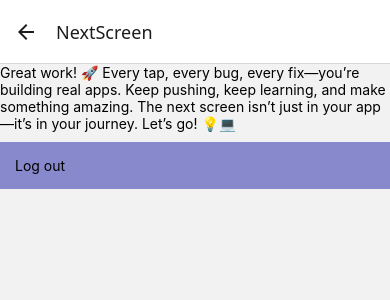
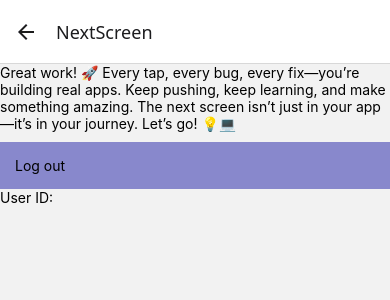
Before and after one commit to joneikholmkea/FBLogin, a React Native app: screen /NextScreen in a window 390 px wide. Shown: the top 300 px of the page. Built offline with nearby package versions, Linux system fonts and the light colour scheme; no server answers.

Commit message:
add Context to show user id in other screens

```diff
--- a/App.js
+++ b/App.js
@@ -5,14 +5,18 @@ import { createStackNavigator } from '@react-navigation/stack';
 import Login from './Login';
 import NextScreen from './NextScreen';
 const Stack = createStackNavigator()
+import { AuthProvider } from './AuthContext';
+// tilbage 10.30
 
 export default function App() {
   return (
+    <AuthProvider>
       <NavigationContainer>
         <Stack.Navigator >
           <Stack.Screen name='Login' component={Login} />
           <Stack.Screen name='NextScreen' component={NextScreen} />
         </Stack.Navigator>
       </NavigationContainer>
+    </AuthProvider>
   );
 }
--- /dev/null
+++ b/AuthContext.js
@@ -0,0 +1,13 @@
+import React, {createContext, useState, useContext} from "react";
+
+const AuthContext = createContext()
+
+export const AuthProvider = ({children})=>{
+    const [userID, setUserID] =  useState(null)
+    return (
+        <AuthContext.Provider value={{userID, setUserID}}>
+            {children}
+        </AuthContext.Provider>
+    )
+}
+export const useAuth = ()=> useContext(AuthContext)
--- a/Login.js
+++ b/Login.js
@@ -1,10 +1,23 @@
-import React,{useState} from "react";
+import React,{useEffect, useState} from "react";
 import {View, Text, TextInput, Pressable, StyleSheet, Alert} from 'react-native'
 import { createUserWithEmailAndPassword, signInWithEmailAndPassword } from "firebase/auth";
 import { auth } from "./firebase";
+import { useAuth } from "./AuthContext";
+
 export default function Login({navigation}){
     const [email, setEmail] = useState('b@mail.dk')
     const [password, setPassword] = useState('123456')
+    const { setUserID } = useAuth()
+
+    useEffect(()=>{
+        const unsubscribe = auth.onAuthStateChanged(user =>{
+            if(user){
+                setUserID(user.uid)
+                //Alert.alert("bruger id: " + user.uid)
+            }
+        })
+        return unsubscribe // når komponent unmountes, skal vi holde op med at lytte.
+    },[navigation, setUserID])
 
     function handleLogin(){
         console.log("sign up...")
@@ -32,6 +45,7 @@ export default function Login({navigation}){
                 onChangeText={setPassword}
                 secureTextEntry
             />
+
             <Pressable
                 style={styles.buttons}
                 onPress={handleSignUp}
--- a/NextScreen.js
+++ b/NextScreen.js
@@ -3,9 +3,10 @@ import {View, Text, Pressable} from 'react-native'
 import { signOut } from "firebase/auth";
 import { auth } from "./firebase";
 import { styles } from "./Login";
+import { useAuth } from "./AuthContext";
 
 export default function NextScreen({navigation}){
-
+    const { userID } = useAuth()
     function handleLogout(){
         signOut(auth).
         then(()=> navigation.navigate('Login')).
@@ -21,6 +22,7 @@ export default function NextScreen({navigation}){
             >
                 <Text>Log out</Text>
             </Pressable>
+            <Text>User ID: {userID}</Text>
         </View>
     )
 }
```
Lines whose indentation alone changed are shown as unchanged.
